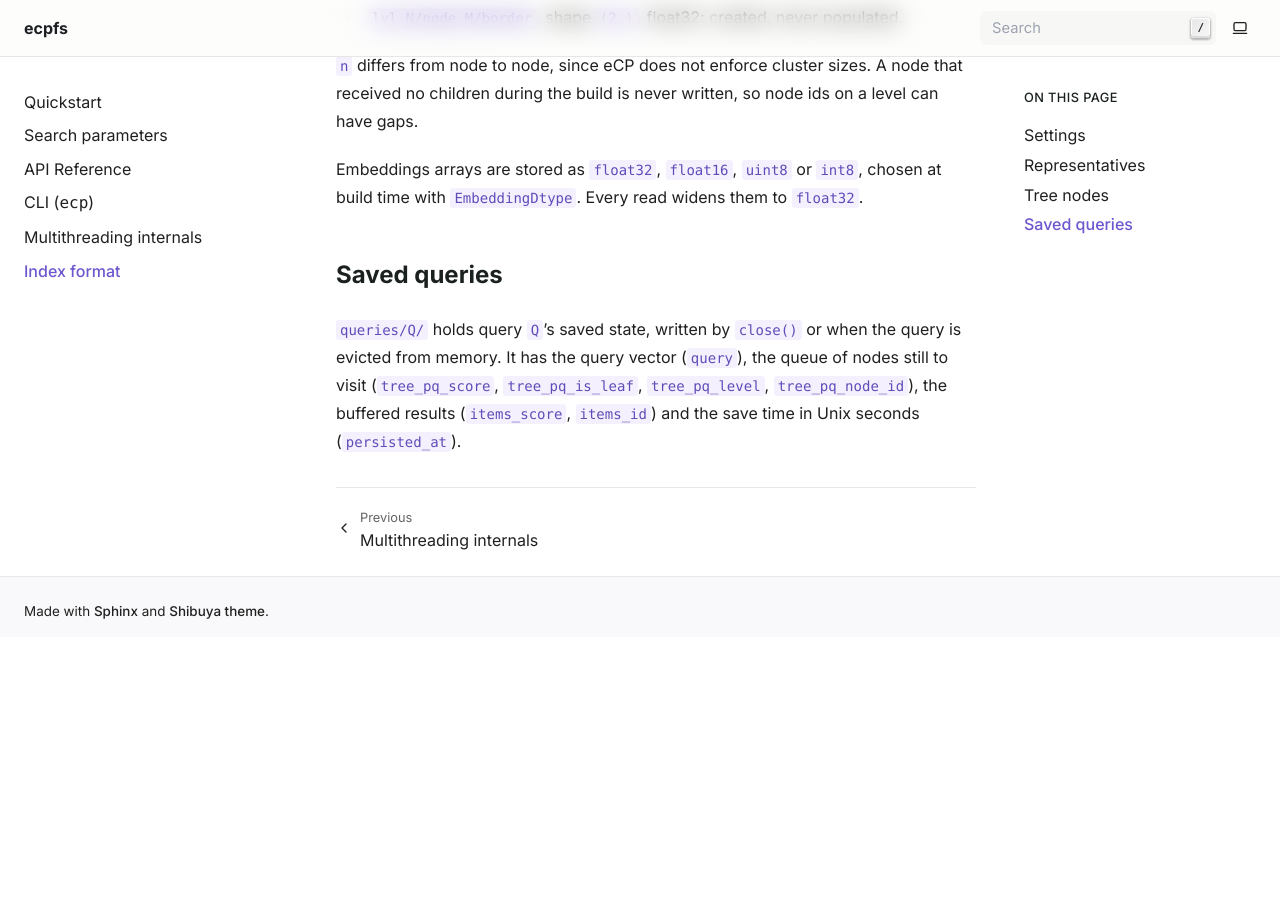
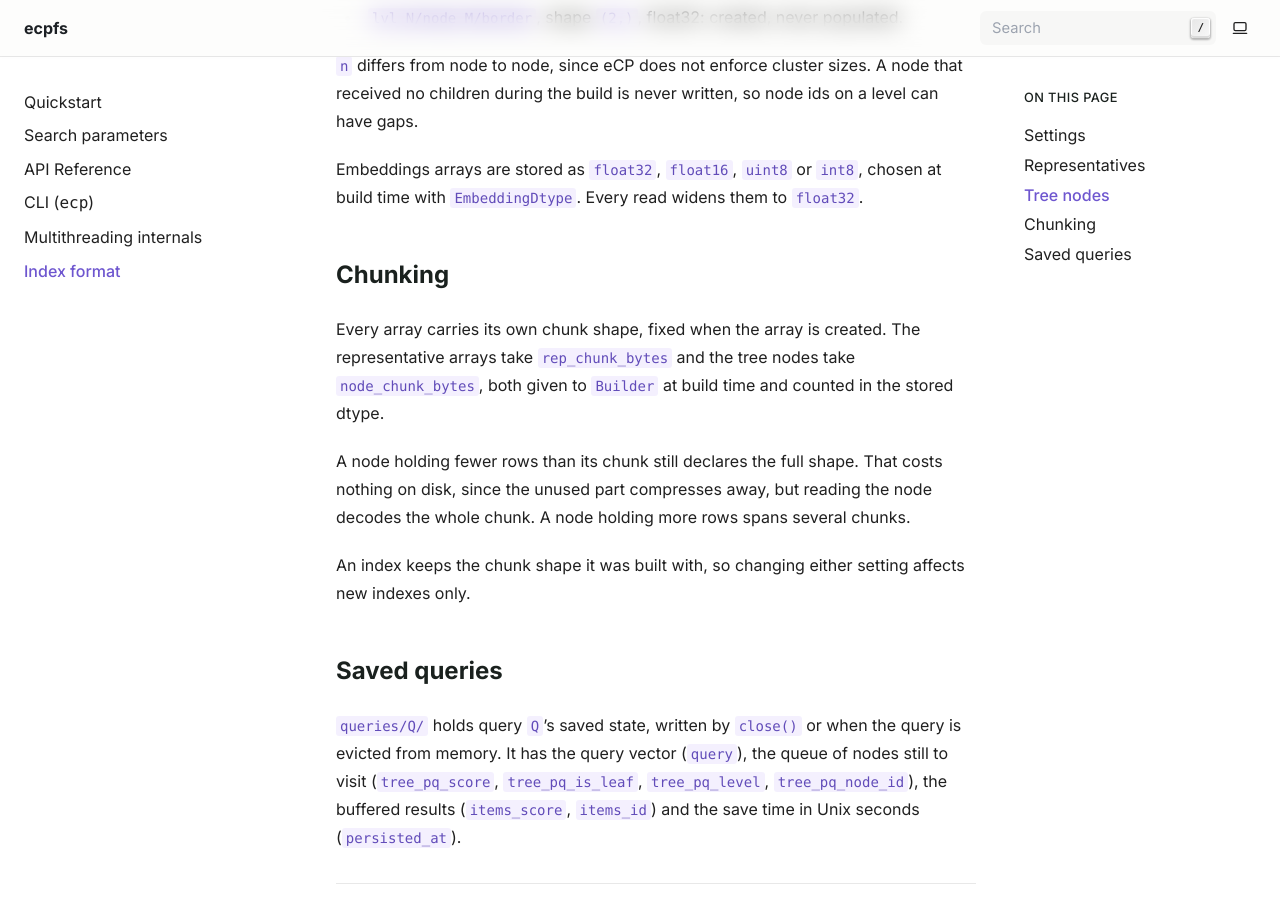
Before and after one commit to Ok2610/ecpfs, a Sphinx documentation site: the page built from docs/format.rst, in a window 1280 px wide and 900 px high, scrolled down 1169 px. Built offline with Sphinx 7.4.7, drawn with Linux system fonts in a browser that asks for light colours; before the commit the page ends 1806 px from its top, so only the background shows below that.

Commit message:
Document chunking in the index format.

```diff
--- a/docs/format.rst
+++ b/docs/format.rst
@@ -48,6 +48,21 @@ Embeddings arrays are stored as ``float32``, ``float16``, ``uint8`` or ``int8``,
 chosen at build time with ``EmbeddingDtype``. Every read widens them to
 ``float32``.
 
+Chunking
+--------
+
+Every array carries its own chunk shape, fixed when the array is created. The
+representative arrays take ``rep_chunk_bytes`` and the tree nodes take
+``node_chunk_bytes``, both given to ``Builder`` at build time and counted in the
+stored dtype.
+
+A node holding fewer rows than its chunk still declares the full shape. That
+costs nothing on disk, since the unused part compresses away, but reading the
+node decodes the whole chunk. A node holding more rows spans several chunks.
+
+An index keeps the chunk shape it was built with, so changing either setting
+affects new indexes only.
+
 Saved queries
 -------------
 
```
